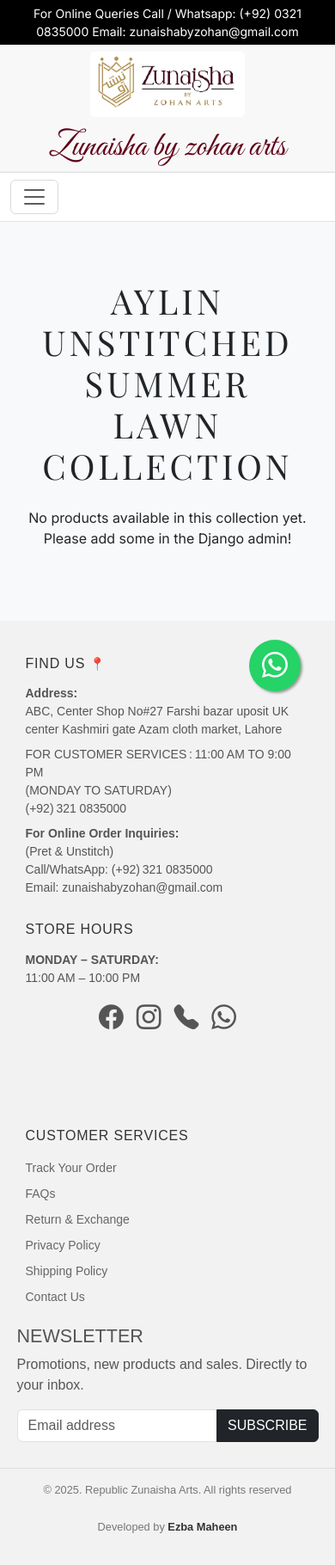
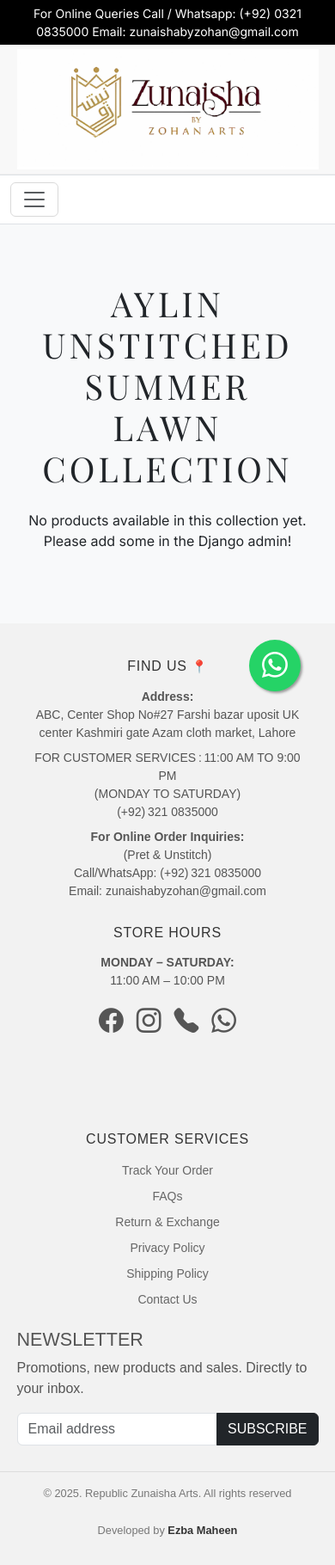
Before and after one commit to Ezba-Maheen/Zunaisha, a Django app: page /aus/ in a window 390 px wide. Shown: the whole page at 86% size. Before the commit the page ends 1783 px from the top, so only its background shows below. Run offline with Django 5.2, Linux system fonts and the light colour scheme; data comes from the database, SQL or seed files in the repository; parts of the project's set-up code (start-up, migrations or seed data) failed here and were passed over.

Commit message:
Initial commit of project files

```diff
--- a/templates/base.html
+++ b/templates/base.html
@@ -40,91 +40,67 @@
             text-align: center;
         }
 
-        /* Logo Header - Updated for Center Alignment, Larger Size, and Flexbox */
+        /* NEW Header Banner for the full-width logo */
+        .header-banner-full {
+            background-color: #f8f8f8; /* Adjust background if needed */
+            padding: 10px 0; /* Add vertical padding, no horizontal padding to allow full width */
+            text-align: center;
+            border-bottom: 1px solid #eeeeee;
+        }
+
+        .header-banner-full img {
+            max-width: 100%; /* Ensure logo is responsive and fits within the width */
+            height: auto; /* Maintain aspect ratio */
+            display: block; /* Remove extra space below the image */
+            margin: 0 auto; /* Center the image horizontally */
+        }
+
+        /* Removed/commented out old logo-header and site-title styles as they are no longer needed */
+        /*
         .logo-header {
-            display: flex; /* Use flexbox for horizontal alignment */
-            align-items: center; /* Vertically center items */
-            justify-content: center; /* Center horizontally */
-            padding: 15px 20px; /* Increased padding to make header taller */
+            display: flex;
+            align-items: center;
+            justify-content: center;
+            padding: 15px 20px;
             background-color: #f8f8f8;
             border-bottom: 1px solid #eeeeee;
-            min-height: 100px; /* Ensure a minimum height for the header */
+            min-height: 100px;
         }
-
-        /* Main Logo - Increased Size and Adjusted Margins */
         .main-logo {
             object-fit: contain;
             display: block;
             transition: transform 0.3s ease, box-shadow 0.3s ease;
             border-radius: 5px;
-            margin-right: 25px; /* Increased space between logo and text */
+            margin-right: 25px;
         }
-
         .main-logo:hover {
             transform: translateY(-5px);
             box-shadow: 0 10px 20px rgba(0, 0, 0, 0.2);
             cursor: pointer;
         }
+        .site-title {
+            font-family: 'Great Vibes', cursive;
+            font-weight: 400;
+            font-size: 5.5em;
+            color: #600018;
+            text-transform: none;
+            letter-spacing: 0px;
+            white-space: nowrap;
+            line-height: 1;
+            padding-top: 5px;
+        }
+        */
 
-        /* Styles for the ZUNAISHA text beside the logo - More Fancy Font & Larger */
-        .site-title {
-            font-family: 'Great Vibes', cursive; /* Using Great Vibes for fancy look */
-            font-weight: 400; /* Unbold */
-            font-size: 5.5em; /* Significantly larger font size */
-            color: #600018; /* Maroon color similar to logo */
-            text-transform: none; /* Remove uppercase for Great Vibes as it's a script font */
-            letter-spacing: 0px; /* Adjust letter spacing for script font */
-            white-space: nowrap;
-            line-height: 1; /* Ensure tight vertical alignment */
-            padding-top: 5px; /* Small adjustment if needed for vertical alignment */
-        }
-
-        /* Responsive adjustments for logo and title */
-        @media (max-width: 992px) { /* Adjust for medium screens (laptops/large tablets) */
-            .main-logo {
-                margin-right: 20px;
+        /* Responsive adjustments for the new header banner */
+        @media (max-width: 768px) {
+            .header-banner-full {
+                padding: 5px 0; /* Less vertical padding on smaller screens */
             }
-            .site-title {
-                font-size: 4.5em; /* Adjusted down slightly for medium screens */
-                letter-spacing: 0px;
-            }
-            .logo-header {
-                min-height: 80px;
-                padding: 10px 15px;
+            .header-banner-full img {
+                width: 90%; /* Adjust width on smaller screens if needed */
             }
         }
 
-        @media (max-width: 768px) { /* Adjust for tablet screens */
-            .main-logo {
-                margin-right: 15px;
-            }
-            .site-title {
-                font-size: 3.5em; /* Adjusted down slightly for tablet screens */
-                padding-top: 10px; /* Adjust padding if needed for alignment */
-            }
-            .logo-header {
-                min-height: 70px;
-                padding: 10px;
-                flex-direction: column; /* Stack logo and text on small screens */
-            }
-            .logo-header .main-logo {
-                margin-right: 0;
-                margin-bottom: 5px;
-            }
-        }
-
-        @media (max-width: 480px) { /* Adjust for mobile screens */
-            .main-logo {
-                margin-right: 10px;
-            }
-            .site-title {
-                font-size: 2.5em; /* Adjusted down for mobile screens */
-            }
-            .logo-header {
-                min-height: 60px;
-                padding: 8px;
-            }
-        }
 
         /* Image reset (from your original code) */
         img {
@@ -262,6 +238,7 @@
         .footer-col {
             flex: 1 1 220px;
             margin: 10px;
+            text-align: center; /* Center content within each footer column */
         }
         .footer-col h4 {
             font-size: 1rem;
@@ -274,11 +251,13 @@
         .footer-col p {
             font-size: 0.875rem;
             margin: 8px 0;
+            text-align: center; /* Center text paragraphs in footer columns */
         }
         .links-list {
             list-style: none;
             padding: 0;
             margin: 0;
+            text-align: center; /* Center links list */
         }
         .links-list li {
             margin: 6px 0;
@@ -313,16 +292,12 @@
         }
 
         .newsletter-section {
-            /* Default mobile styles */
             width: 100%;
-            /* ... other mobile-specific styles ... */
         }
 
         @media (min-width: 768px) {
             .newsletter-section {
-                /* Tablet/Desktop styles */
                 width: 300px; /* Or flex-basis: 30%; */
-                /* ... other desktop-specific styles ... */
             }
         }
 
@@ -426,11 +401,12 @@
         <div class="top-bar">
             For Online Queries Call / Whatsapp: (+92) 0321 0835000 Email: <span style="color: white;">zunaishabyzohan@gmail.com</span>
         </div>
-        <div class="logo-header">
-            <a href="{% url 'store:index' %}"> {# Link logo to homepage #}
-                <img src="{% static 'wqlogo.png' %}" alt="Your Company Logo" class="main-logo" style="width: 180px; height: auto;">
+
+        {# New header banner for the full-width logo #}
+        <div class="header-banner-full">
+            <a href="{% url 'store:index' %}">
+                <img src="{% static 'wslogo.png' %}" alt="Zunaisha by Zohan Arts Logo Banner">
             </a>
-            <span class="site-title">Zunaisha by zohan arts </span> {# Updated text #}
         </div>
 
         <nav class="navbar navbar-expand-lg navbar-light bg-white border-top border-bottom">
@@ -627,8 +603,6 @@
                 <h4>NEWSLETTER</h4>
                 <p>Promotions, new products and sales. Directly to your inbox.</p>
 
-                {# Add an ID to the form and the input, and a div for messages #}
-                {# Changed form action to be empty as JS will handle submission #}
                 <form id="newsletter-form" action="" method="post" class="newsletter-form">
                     {% csrf_token %} {# Include CSRF token for Django forms #}
                     <div class="input-group"> {# This div might be specific to your styling, keep if it works #}
```
Also changed, not shown: static/wslogo.png (added).
